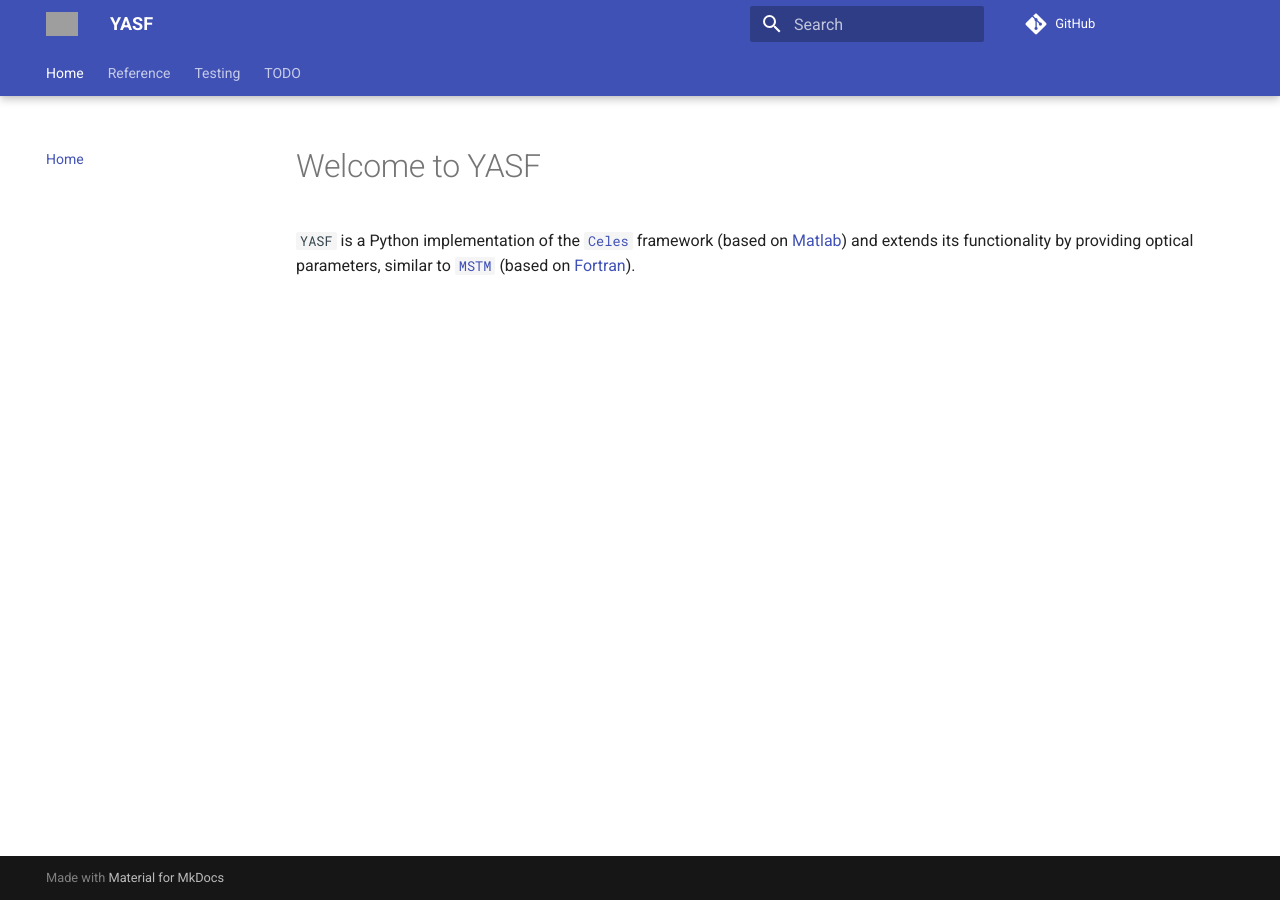
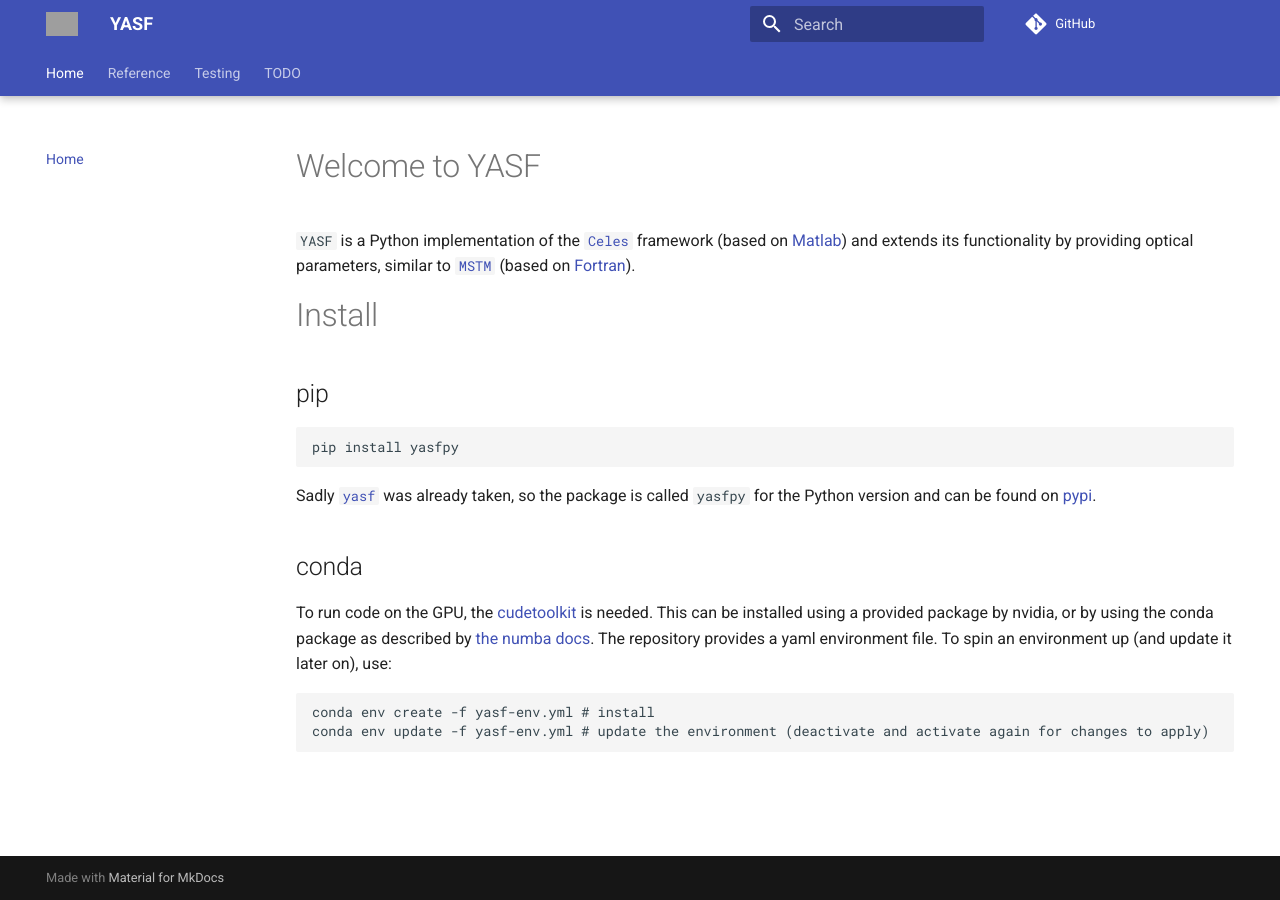
Before and after one commit to AGBV/YASF, an MkDocs documentation site: the page built from docs/index.md, in a window 1280 px wide. Built offline with MkDocs 1.6.1 and Material for MkDocs 9.7.7, drawn with Linux system fonts in a browser that asks for light colours; comment, search, counter and statistics services are not loaded; grey boxes are pictures that could not be loaded.

Commit message:
Add installation guides

````diff
--- a/docs/index.md
+++ b/docs/index.md
@@ -1,3 +1,19 @@
 # Welcome to YASF
 
 `YASF` is a Python implementation of the [`Celes`](https://github.com/disordered-photonics/celes) framework (based on [Matlab](https://matlab.mathworks.com/)) and extends its functionality by providing optical parameters, similar to [`MSTM`](https://github.com/dmckwski/MSTM) (based on [Fortran](https://fortran-lang.org/)).
+
+# Install
+
+## pip
+```sh
+pip install yasfpy
+```
+
+Sadly [`yasf`](https://pypi.org/project/yasf/) was already taken, so the package is called `yasfpy` for the Python version and can be found on [pypi](https://pypi.org/project/yasfpy/).
+
+## conda
+To run code on the GPU, the [cudetoolkit](https://developer.nvidia.com/cuda-toolkit) is needed. This can be installed using a provided package by nvidia, or by using the conda package as described by [the numba docs](https://numba.pydata.org/numba-doc/dev/cuda/overview.html#software). The repository provides a yaml environment file. To spin an environment up (and update it later on), use:
+```sh
+conda env create -f yasf-env.yml # install
+conda env update -f yasf-env.yml # update the environment (deactivate and activate again for changes to apply)
+```
````
Also changed, not shown: README.md (+9 -0 lines), yasf-env.yml (added, +13 -0 lines).
